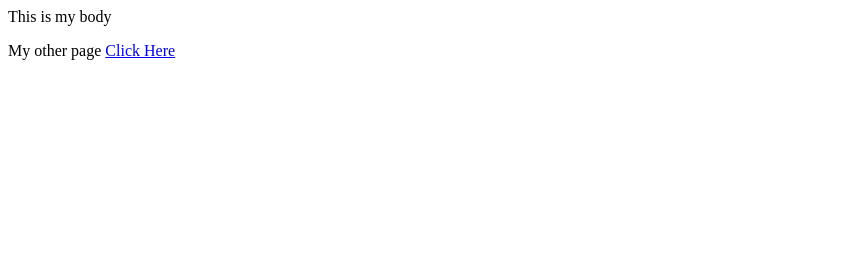
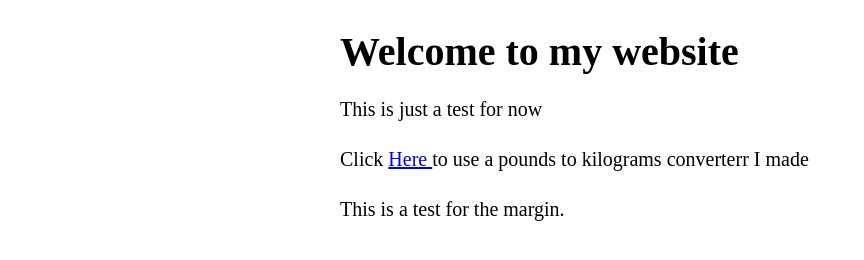
Before and after one commit to Dingo33/Dingo33.github.io, a plain HTML site: page index.html in a window 1280 px wide. Shown: the whole page, without its empty margins (0-864 px from the left). Drawn offline with Linux system fonts and the light colour scheme.

Commit message:
Update index.html

```diff
--- a/index.html
+++ b/index.html
@@ -1,9 +1,34 @@
 <!DOCTYPE HTML>
 <html>
-<head>
-   <title>This is the title</title>
-</head>
-<body>This is my body</body>
-   <p>My other page <a href="converter.html">Click Here</a></p>
+	<head>
+			<title>This is my title</title>
+			<style>
+				h1{
 
+				}
+				body {
+					max-width: 30em;
+					margin: 0 auto;
+					padding: 10px;
+					line-height: 30px;
+					font-size: 20px;
+				}
+				div {
+
+				}
+			</style>
+	</head>
+
+	<body>
+		<h1>Welcome to my website</h1>
+
+		<p>This is just a test for now</p>
+
+		<p>Click <a href="converter.html"> Here </a> to use a pounds to kilograms converterr I made</p>
+
+		<div>
+			This is a test for the margin.
+		</div>
+
+	</body>
 </html>
```
